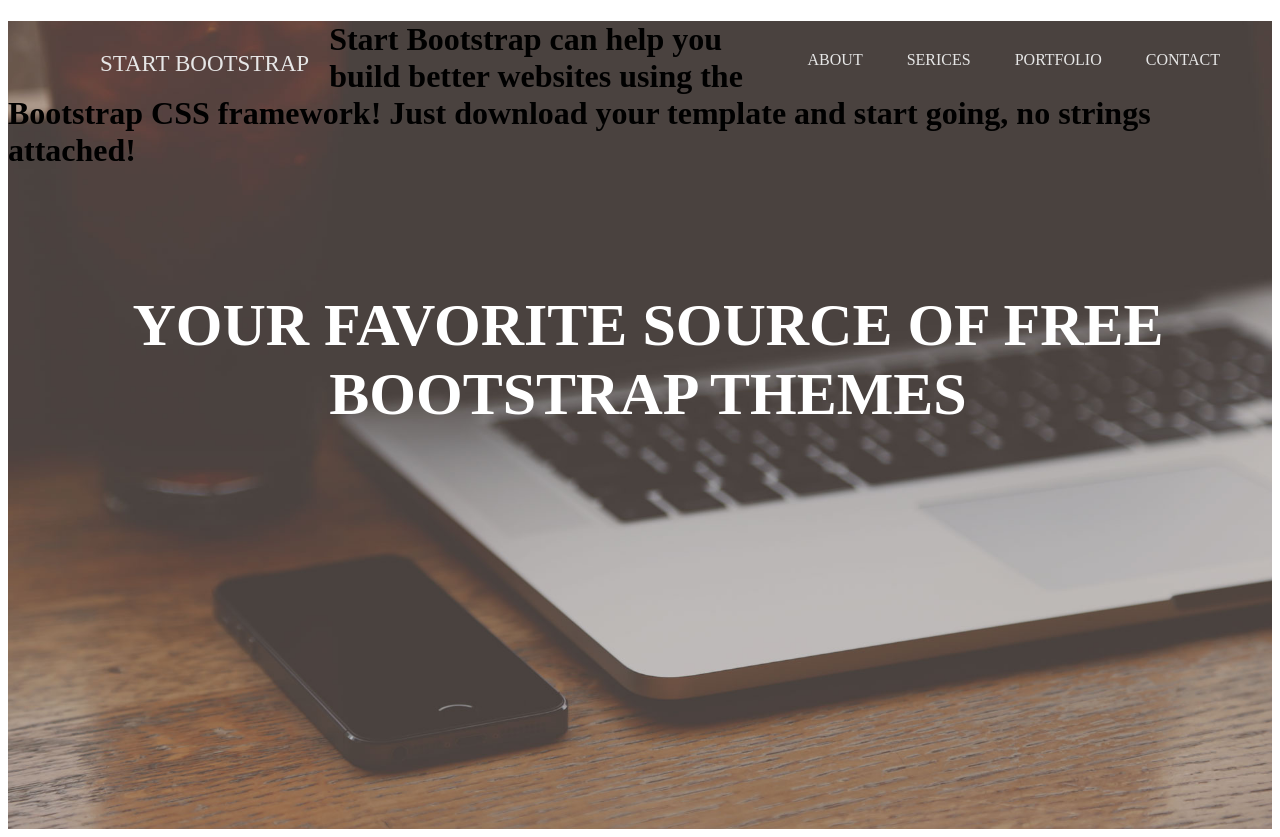
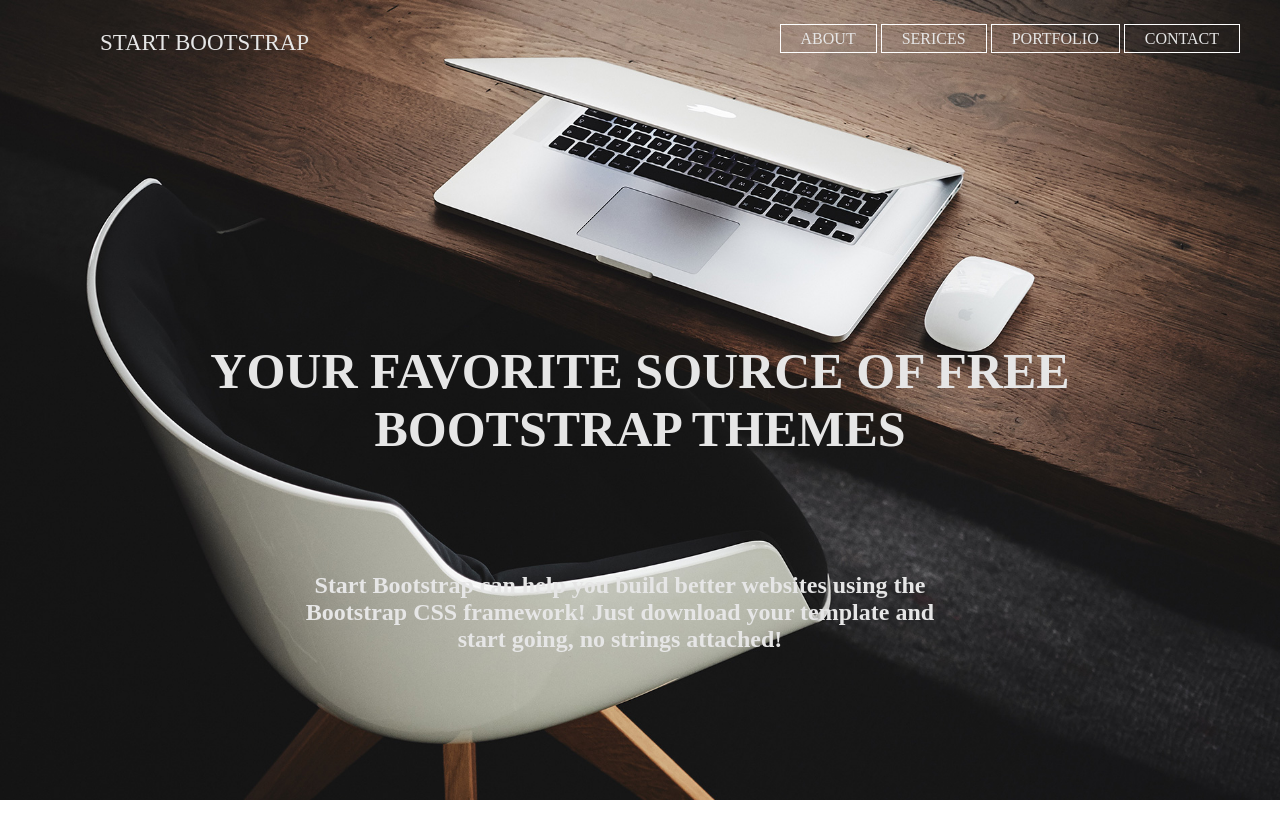
Before and after one commit to Octavian95/webpage, a plain HTML site: page index.html in a window 1280 px wide. After the commit the page ends 800 px from the top, so only its background shows below. Drawn offline with Linux system fonts and the light colour scheme.

Commit message:
Schimbarea imaginii si modificari in css

```diff
--- a/index.html
+++ b/index.html
@@ -3,7 +3,6 @@
    <head class= ''>
       <title>Octavian's BOOTSTRAP </title>
       <link rel= " stylesheet" href="style.css" type="text/css">
-
    </head>
    <body>
       <header>
@@ -22,22 +21,16 @@
                </div>
             </div>
          </nav>
-	</body>
-	<body>
-
+      </header>
       <div class='hero'>
          <h3>
             YOUR FAVORITE SOURCE OF FREE BOOTSTRAP THEMES
          </h3>
       </div>
-			<p class="template">
+      <div class="template">
       <h1>
          Start Bootstrap can help you build better websites using the Bootstrap CSS framework! Just download your template and start going, no strings attached!
       </h1>
-			</p>
-
+      </div>
    </body>
-
-</header>
-
 </html>
--- a/style.css
+++ b/style.css
@@ -1,79 +1,106 @@
-
-{
-	margin: 50;
-	padding: 10;
+html, body {
+	margin: 0;
+	height: 100%;
+}
+image{
+	opacity: 0.5;
+    filter: alpha (opacity= 50);
 }
 
-header {
-	background-image: url('pic1.jpg');
-	height: 101vh;
+body {
+	background-image: url('pic2.jpg');
 	background-size: cover;
 	background-position: center;
+	background-repeat: no-repeat;
+	background-color: #fff;
+	border-color: #28a745;
 }
+
+/*opacity: 0.5;
+    filter: alpha (opacity= 50);
+*/
+
+header {
+	overflow: hidden;
+}
+
 .main-nav{
 	float: right;
 	list-style: none;
 	margin-top: 30px;
 }
+
 .main-nav li {
 
 	display: inline-block;
 }
-.main-nav li a{
 
+.main-nav li a {
 	color: #e6e6e6;
 	text-decoration: none;
 	padding: 5px 20px;
 	font-family: 'strong', 'sans-serif';
-	font-size:'15px' ;
+	font-size:'15px';
+	cursor: pointer;
+	border: 0.5px solid white;
 }
+
 .navbar-brand{
 	float: left;
 	margin-top: 30px;
 	list-style: none;
 }
+
 .navbar-brand li {
 	margin-left: 100%px;
 	font-size: 23px;
 	display: inline-block;
 }
+
 .navbar-brand li a {
 	color: #e6e6e6;
 	text-decoration: none;
 	padding: 10px 20px;
 	font-family: 'strong', 'serif;'
 	font-size:'15px' ;
+	cursor: pointer;
 }
+
 .row{
 	max-width: 1200px;
 	margin: auto;
 	width: 100%;
 
 }
-.hero{
+
+.hero h3{
 	position: absolute;
-	width: 100%;
-	margin-left: 0px;
-	margin-top: 0px;
+	width: 90%;
 	text-align: center;
-}
-
-h3 {
-	margin-left: auto;
+	margin-left: 5%;
 	margin-right: auto;
 	color: #e6e6e6;
 	text-transform: uppercase;
-	font-size: 60px;
+	font-size: 50px;
 	margin-top: 270px;
-	color: white;
+	font-weight:
 }
 
-.main-nav li a: hover {
-	border: 1px solid white;
-}
+h3{
+	font-family: "sans-serif";
+	font-weight: "bold";
+	}
 
-.template p {
-	position: absolute;
-	color: #e6e6e6;
+
+
+.template {
+	position: relative;
+	color:#e6e6e6 ;
+	width: 50% ;
+	text-align: center;
+	margin-top: 500px;
+	margin-left: 300px;
+	font-size: 12px
+
 
 }
```
Also changed, not shown: pic1.jpg (deleted), pic2.jpg (added). Lines whose indentation alone changed are shown as unchanged.
